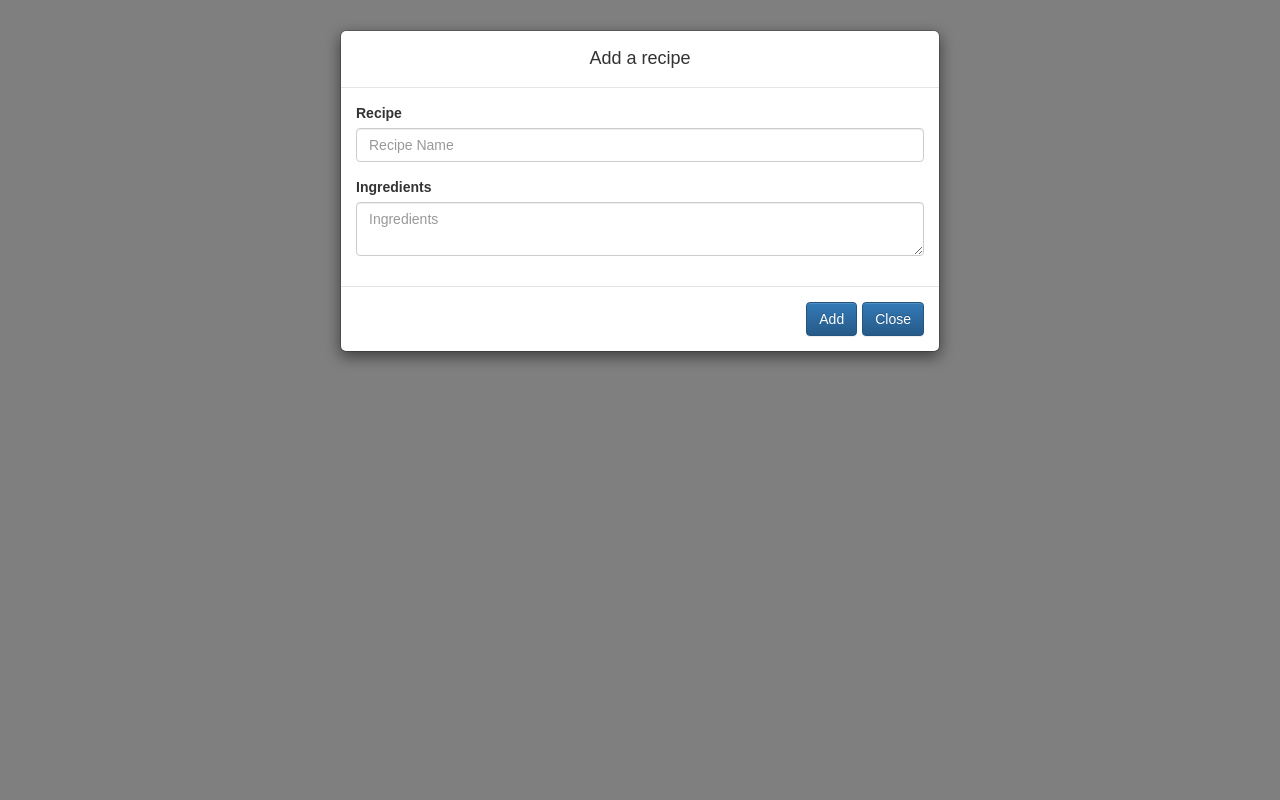
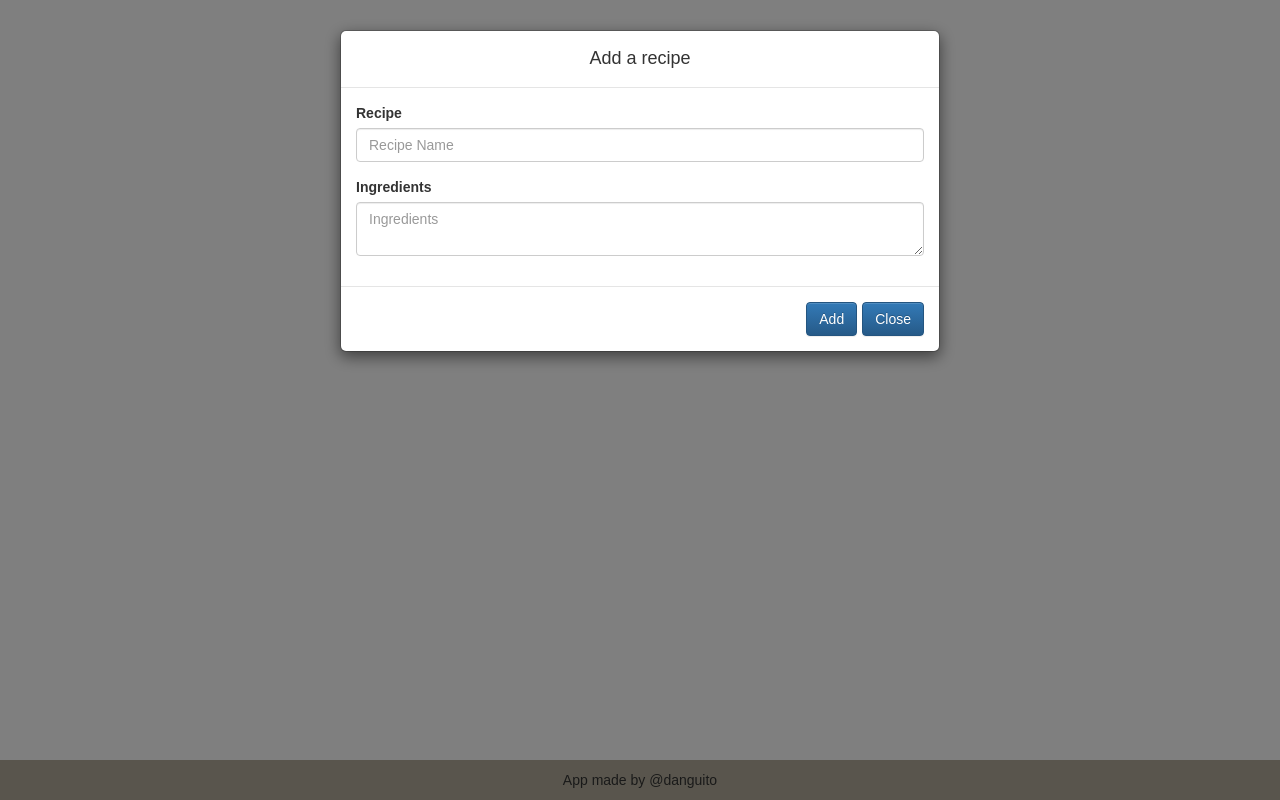
Before and after one commit to khacquyetdang/recipeBox, a React (Create React App) app: page /#/add in a window 1280 px wide. Built offline with nearby package versions, Linux system fonts and the light colour scheme.

Commit message:
-- add footer

```diff
--- /dev/null
+++ b/src/components/Footer.js
@@ -0,0 +1,15 @@
+import React from 'react';
+
+import './styles/Footer.css';
+
+class Footer extends React.Component {
+  render() {
+    return (
+      <div className="FooterContainer">
+          <div className="copyright">App made by @danguito</div>
+      </div>
+    );
+  }
+}
+
+export default Footer;
--- a/src/components/Root.js
+++ b/src/components/Root.js
@@ -1,15 +1,17 @@
 import React from 'react';
 import { Provider } from 'react-redux';
-import { BrowserRouter as Router, Route, Switch } from 'react-router-dom';
+import { HashRouter as Router, Route, Switch } from 'react-router-dom';
 import App from './App.js';
+import Footer from './Footer.js';
 import AddRecipeItem from './AddRecipeItem.js';
 
 const Root = ({store }) => (
   <Provider store={store}>
-    <Router basename="/#">
+    <Router>
       <div>
         <Route exact path='/' component={App} />
         <Route path='/add' component={AddRecipeItem}/>
+        <Footer />
       </div>
     </Router>
   </Provider>
--- /dev/null
+++ b/src/components/styles/Footer.css
@@ -0,0 +1,13 @@
+.FooterContainer {
+  position: fixed;
+  bottom: 0;
+  width: 100%;
+  display: flex;
+  flex-direction: row;
+  background-color: #b2ab9a;
+  padding: 10px 20px 10px 20px;
+  justify-content: center; }
+
+.copyright {
+  text-align: center;
+  style: strong; }
--- /dev/null
+++ b/src/components/styles/Footer.sass
@@ -0,0 +1,13 @@
+.FooterContainer
+  position: fixed
+  bottom: 0
+  width: 100%
+  display: flex
+  flex-direction: row
+  background-color: #b2ab9a
+  padding: 10px 20px 10px 20px
+  justify-content: center
+
+.copyright
+  text-align: center
+  style: strong
```
